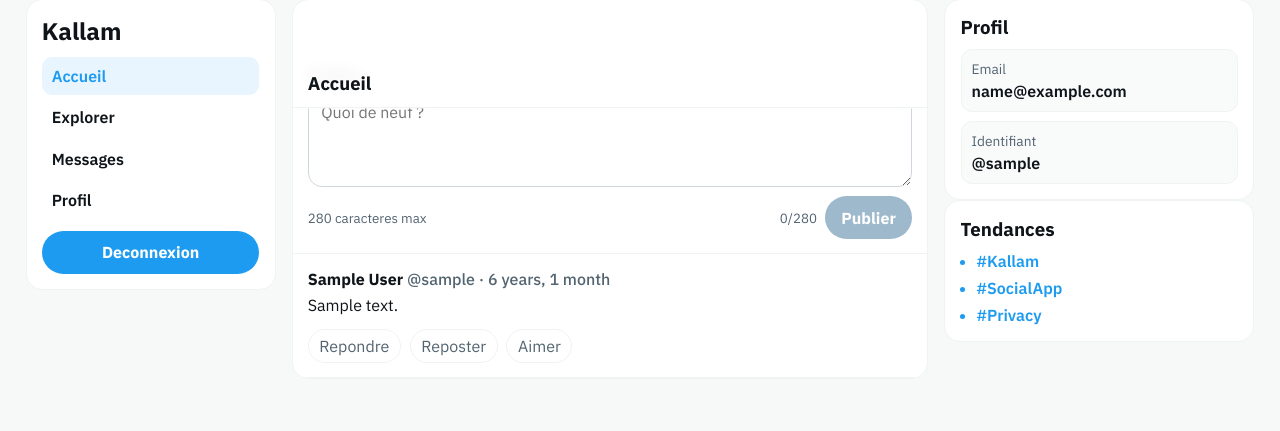
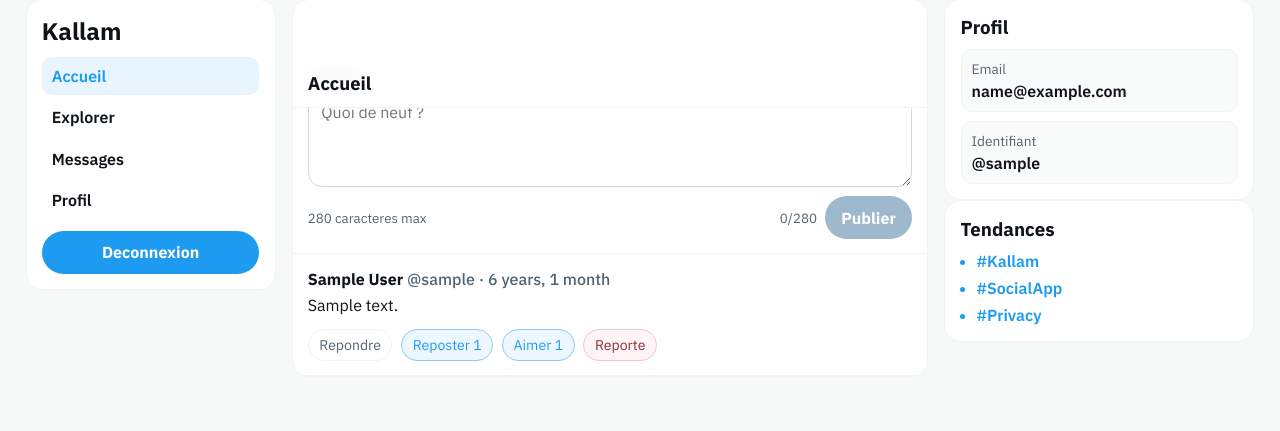
Before and after one commit to yugmerabtene/kallam, a Django app: page / in a window 1280 px wide. Shown: the part 73-504 px from the top of the page. Run offline with Django 5.2, Linux system fonts and the light colour scheme; a user stored in the database is signed in; tables that the repository leaves empty hold one stand-in row (values such as "Sample post").

Commit message:
feat(actions-ui): wire reply repost like and report controls on wall

```diff
--- a/accounts/static/accounts/auth.js
+++ b/accounts/static/accounts/auth.js
@@ -58,6 +58,21 @@
   var publishBtn = composerForm.querySelector("[data-publish-btn]");
   if (!textarea || !counter || !publishBtn) return;
 
+  var replyButtons = document.querySelectorAll(".reply-btn[data-reply-handle]");
+  replyButtons.forEach(function (button) {
+    button.addEventListener("click", function () {
+      var handle = button.getAttribute("data-reply-handle");
+      if (!handle) return;
+      if (!textarea.value.startsWith(handle)) {
+        textarea.value = handle + " " + textarea.value;
+      }
+      textarea.focus();
+      textarea.setSelectionRange(textarea.value.length, textarea.value.length);
+      updateCounter();
+      window.scrollTo({ top: 0, behavior: "smooth" });
+    });
+  });
+
   function updateCounter() {
     var length = textarea.value.length;
     counter.textContent = length + "/280";
--- a/accounts/static/accounts/styles.css
+++ b/accounts/static/accounts/styles.css
@@ -427,15 +427,44 @@ button.secondary {
 
 .tweet-actions {
   display: flex;
+  flex-wrap: wrap;
   gap: 0.55rem;
 }
 
-.tweet-actions button {
+.action-btn {
   border: 1px solid var(--x-line);
   background: #fff;
   color: var(--x-muted);
   padding: 0.38rem 0.66rem;
   border-radius: 999px;
+  font-size: 0.88rem;
+}
+
+.action-btn:hover {
+  border-color: #c8d7e3;
+  color: var(--x-text);
+}
+
+.action-btn.is-active {
+  border-color: #8ec9ee;
+  color: var(--x-blue);
+  background: #edf7ff;
+}
+
+.action-btn.report-btn {
+  border-color: #f0d9dc;
+  color: #a23a45;
+}
+
+.action-btn.report-btn:hover {
+  border-color: #e8c5ca;
+  color: #892f39;
+}
+
+.action-btn.report-btn.is-reported {
+  background: #fff5f6;
+  border-color: #f2c5cb;
+  color: #8d2f39;
 }
 
 .empty-feed {
--- a/templates/accounts/home.html
+++ b/templates/accounts/home.html
@@ -44,7 +44,7 @@
 
     {% if posts %}
       {% for post in posts %}
-        <article class="tweet-card">
+        <article class="tweet-card" id="post-{{ post.id }}">
           <p class="tweet-author">
             {{ post.author_display_name }}
             <span>{{ post.author_handle }}</span>
@@ -53,9 +53,46 @@
           </p>
           <p class="tweet-text">{{ post.content }}</p>
           <div class="tweet-actions">
-            <button type="button" disabled>Repondre</button>
-            <button type="button" disabled>Reposter</button>
-            <button type="button" disabled>Aimer</button>
+            <button
+              type="button"
+              class="action-btn reply-btn"
+              data-reply-handle="{{ post.author_handle }}"
+            >
+              Repondre
+            </button>
+
+            <form method="post" action="{% url 'accounts:post_action' post.id 'repost' %}" class="inline-form">
+              {% csrf_token %}
+              <input type="hidden" name="next" value="{% url 'accounts:home' %}#post-{{ post.id }}">
+              <button
+                type="submit"
+                class="action-btn {% if post.reposted_by_me %}is-active{% endif %}"
+              >
+                Reposter {% if post.repost_count %}{{ post.repost_count }}{% endif %}
+              </button>
+            </form>
+
+            <form method="post" action="{% url 'accounts:post_action' post.id 'like' %}" class="inline-form">
+              {% csrf_token %}
+              <input type="hidden" name="next" value="{% url 'accounts:home' %}#post-{{ post.id }}">
+              <button
+                type="submit"
+                class="action-btn {% if post.liked_by_me %}is-active{% endif %}"
+              >
+                Aimer {% if post.like_count %}{{ post.like_count }}{% endif %}
+              </button>
+            </form>
+
+            <form method="post" action="{% url 'accounts:post_action' post.id 'report' %}" class="inline-form">
+              {% csrf_token %}
+              <input type="hidden" name="next" value="{% url 'accounts:home' %}#post-{{ post.id }}">
+              <button
+                type="submit"
+                class="action-btn report-btn {% if post.reported_by_me %}is-reported{% endif %}"
+              >
+                {% if post.reported_by_me %}Reporte{% else %}Reporter{% endif %}
+              </button>
+            </form>
           </div>
         </article>
       {% endfor %}
```
